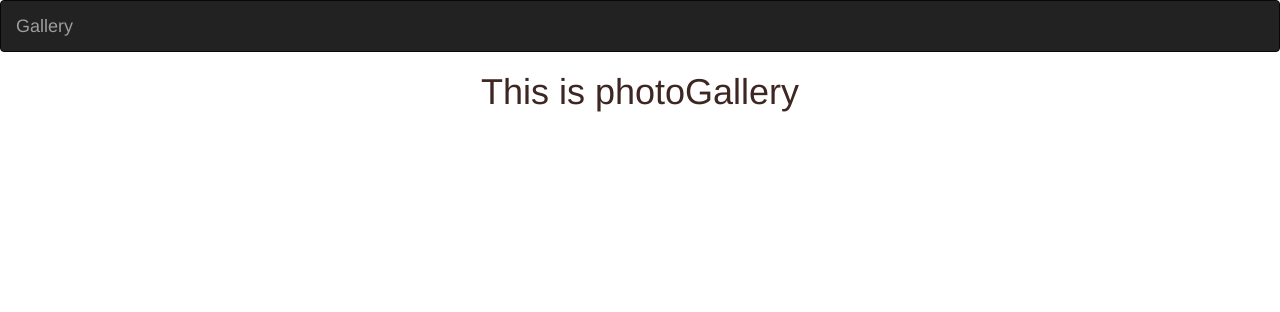
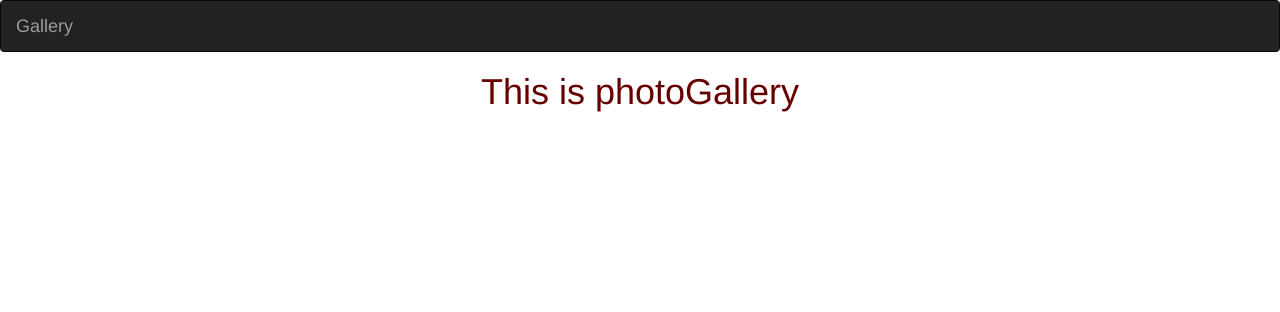
Before and after one commit to Ruterana/photo, a Django app: page /gallery/ in a window 1280 px wide. Shown: the top 312 px of the page. Run offline with Django 3.2, Linux system fonts and the light colour scheme; some libraries are stand-ins or nearby versions.

Commit message:
i add styles

```diff
--- a/static/css/bases.css
+++ b/static/css/bases.css
@@ -1,5 +1,5 @@
 h1
 {
-  color: #3E2723;
+  color: #660000  ;
   text-align: center;
 }
```
